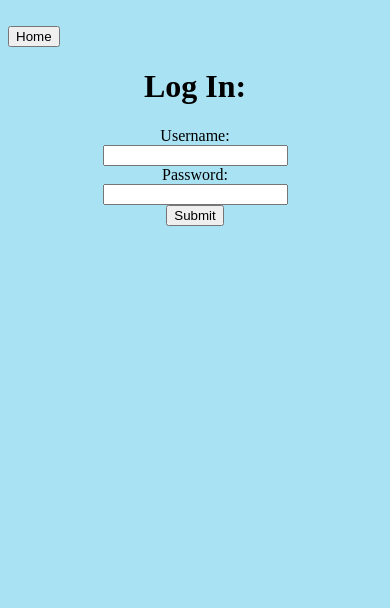
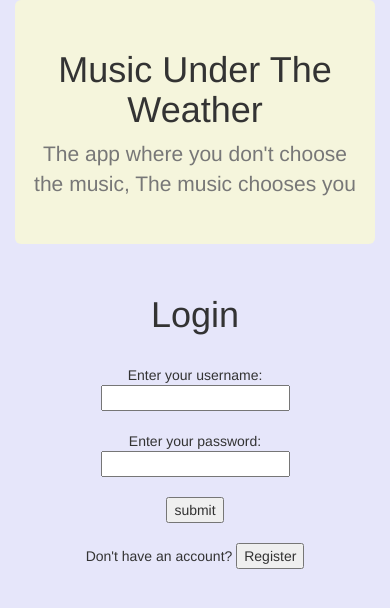
Before and after one commit to doniatung/MusicUnderTheWeather, a Python web app: template templates/login.html in a window 390 px wide. Shown: the top 608 px of the page. Run offline with Jinja, Linux system fonts and the light colour scheme; the template is opened without the code that fills it, so the values that code supplies are empty; some libraries are stand-ins or nearby versions.

Commit message:
file rename

```diff
--- a/templates/login.html
+++ b/templates/login.html
@@ -1,37 +1,41 @@
-{% extends "layout.html" %}
+<!DOCTYPE html>
+<html lang="en">
+<head>
+  <title>Music Under The Weather</title>
+  <meta charset="utf-8">
+  <meta name="viewport" content="width=device-width, initial-scale=1">
+  <link rel="stylesheet" href="https://maxcdn.bootstrapcdn.com/bootstrap/3.3.7/css/bootstrap.min.css">
+</head>
+<body style="background-color:lavender;">
+<div class="container">
+  <div class="jumbotron" style="background-color: beige">
+    <h1><center>Music Under The Weather</center></h1>
+  <p class="text-muted text-center">The app where you don't choose the music, The music chooses you</p>
+  </div>
+</div>
+<center>
+<div class="row">
+  <div class="col-sm-4"></div>
+  <div class="col-sm-4">
+    <h1>Login</h1> <br>
+    <form method = "post" action ="/login">
 
-{% block title %} Log In  {% endblock %}
+  	Enter your username:<br>
+  	<input type="text" name="username" required><br><br>
 
-{% block body %}
+  	Enter your password: <br>
+  	<input type="password" name="password" required><br><br>
 
-<div style="font-weight:bold" align = "center">
-  {% set messages = get_flashed_messages() %}
-  {% for message in messages %}
-  {{message}}
-  {% endfor %}
-  <br>
-</div>
+  	<input type="submit" value="submit"> <br> <br>
+        </form>
 
-<div align = "left">
-  <form method="POST" action = "/">
-    <input type = "submit" value = "Home">
-  </form>
-</div>
+    <form method = "GET" action = "/register">
+    Don't have an account?
+    <input type="submit" value = "Register">
+    </form>
 
-<h1 align = "center"> Log In: </h1>
-
-<div align = "center">
-  <form method = "POST" action = "/authorize">
-    Username:
-    <br>
-    <input type = "text" name = "username" required>
-    <br>
-    Password:
-    <br>
-    <input type = "password" name = "password" required>
-    <br>
-    <input type = "submit" value = "Submit">
-  </form>
-</div>
-
-{% endblock %}
+  </div>
+  <div class="col-sm-4"></div>
+</div> </center>
+</body>
+</html>
```
Also changed, not shown: templates/POTENTIALLOGIN.html (deleted, +0 -41 lines), templates/potentialRegister.html (deleted, +0 -39 lines), templates/register.html (+39 -0 lines), 2 other files.
